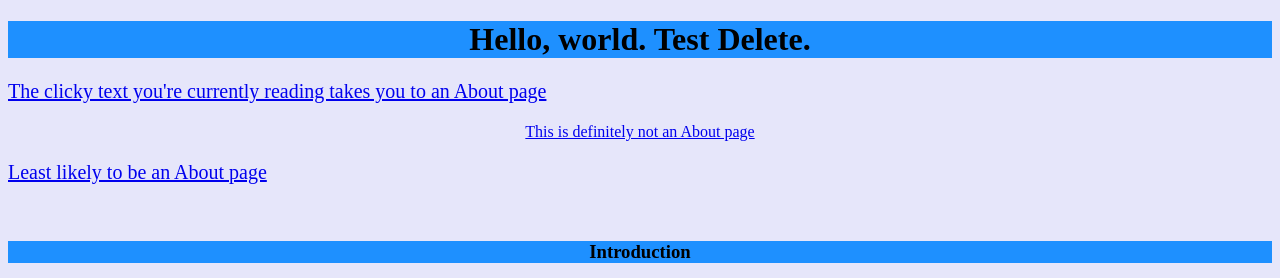
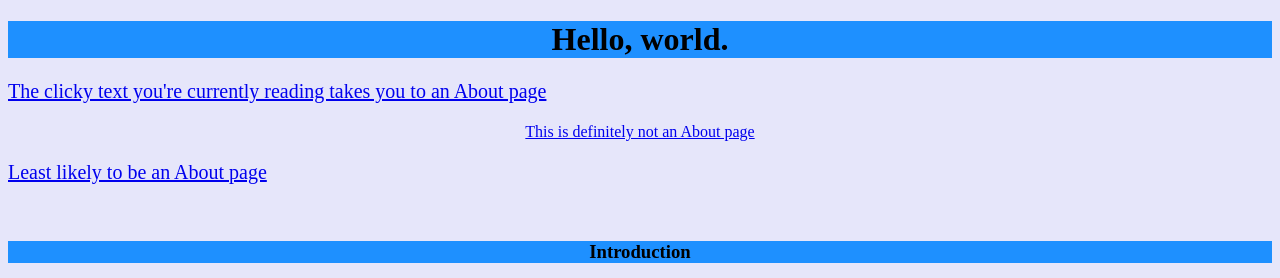
Before and after one commit to minhty06/IDSN-530, a plain HTML site: page index.html in a window 1280 px wide. Shown: the top 278 px of the page. Drawn offline with Linux system fonts and the light colour scheme.

Commit message:
Update index.html

```diff
--- a/index.html
+++ b/index.html
@@ -9,7 +9,7 @@
 </html>
 
 
-<h1 style="background-color:DodgerBlue;"><center>Hello, world. Test Delete.</center></h1>
+<h1 style="background-color:DodgerBlue;"><center>Hello, world.</center></h1>
 
 
 <p style="font-size: 20px; color:#1F9AFE;">
```
